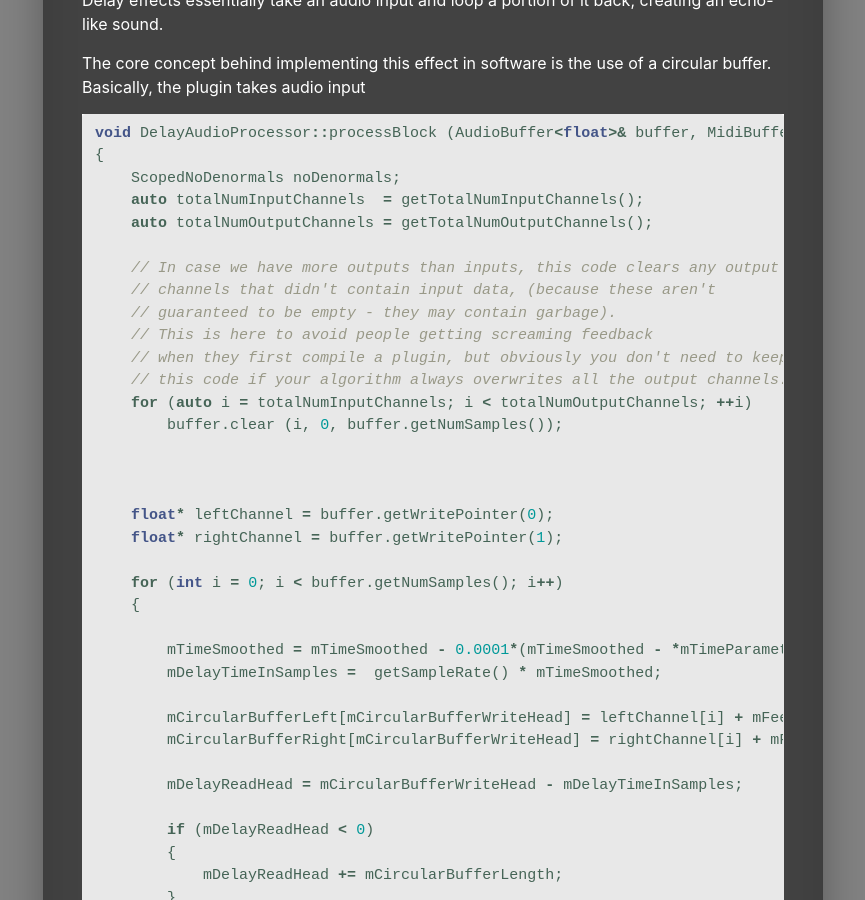
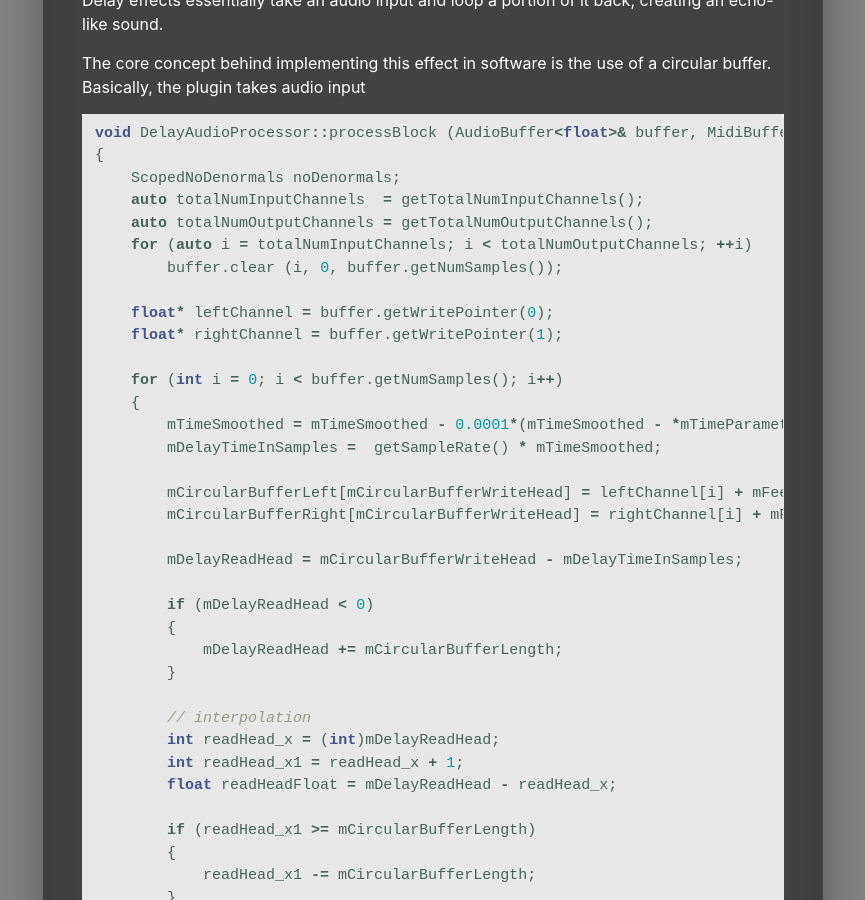
Before and after one commit to justin-hubbard/justin-hubbard.github.io, a Jekyll site: the page built from _posts/2018-06-11-05AudioPlugins.md, in a window 1280 px wide and 900 px high, scrolled down 534 px. Shown: the whole window, without its empty margins (207-1072 px from the left). Built offline with Jekyll 4.4.1, drawn with Linux system fonts in a browser that asks for light colours.

Commit message:
Removed unnecessary blocks

```diff
--- a/_posts/2018-06-11-05AudioPlugins.md
+++ b/_posts/2018-06-11-05AudioPlugins.md
@@ -26,24 +26,14 @@ void DelayAudioProcessor::processBlock (AudioBuffer<float>& buffer, MidiBuffer&
     ScopedNoDenormals noDenormals;
     auto totalNumInputChannels  = getTotalNumInputChannels();
     auto totalNumOutputChannels = getTotalNumOutputChannels();
-
-    // In case we have more outputs than inputs, this code clears any output
-    // channels that didn't contain input data, (because these aren't
-    // guaranteed to be empty - they may contain garbage).
-    // This is here to avoid people getting screaming feedback
-    // when they first compile a plugin, but obviously you don't need to keep
-    // this code if your algorithm always overwrites all the output channels.
     for (auto i = totalNumInputChannels; i < totalNumOutputChannels; ++i)
         buffer.clear (i, 0, buffer.getNumSamples());
-
-
 
     float* leftChannel = buffer.getWritePointer(0);
     float* rightChannel = buffer.getWritePointer(1);
 
     for (int i = 0; i < buffer.getNumSamples(); i++)
     {
-
         mTimeSmoothed = mTimeSmoothed - 0.0001*(mTimeSmoothed - *mTimeParameter);
         mDelayTimeInSamples =  getSampleRate() * mTimeSmoothed;
 
```
